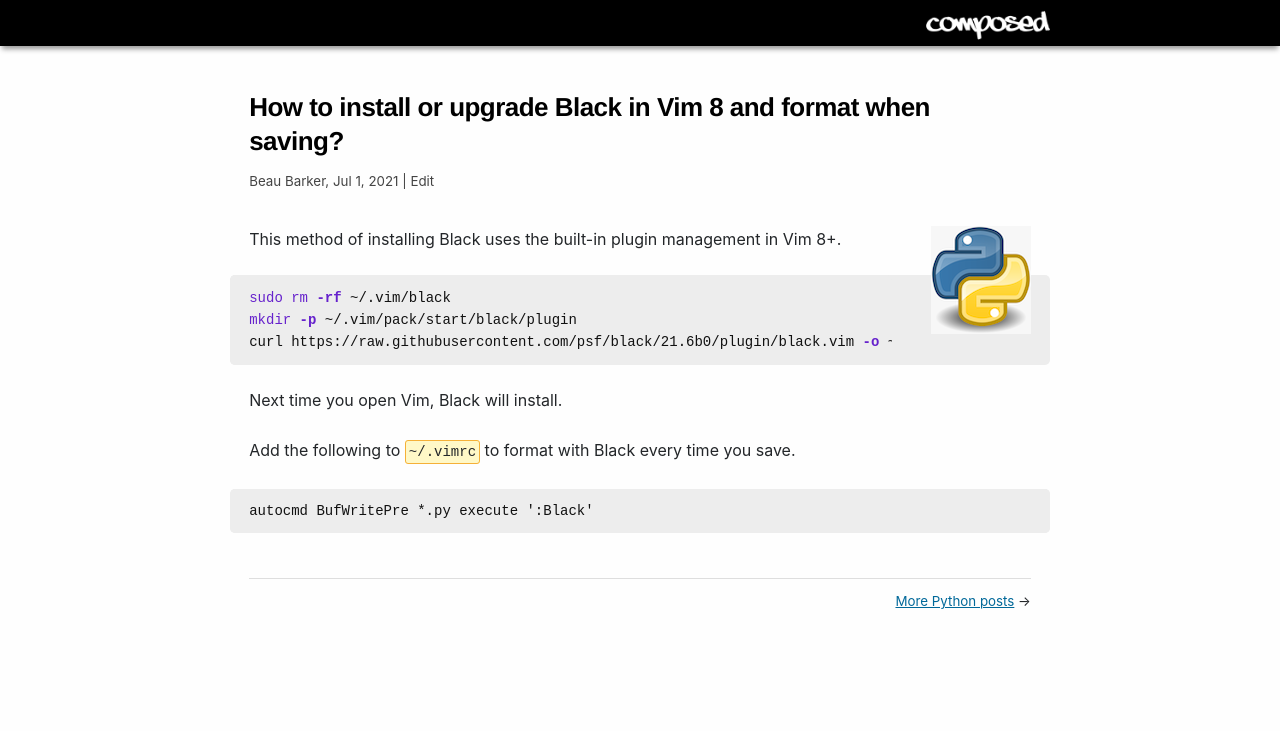
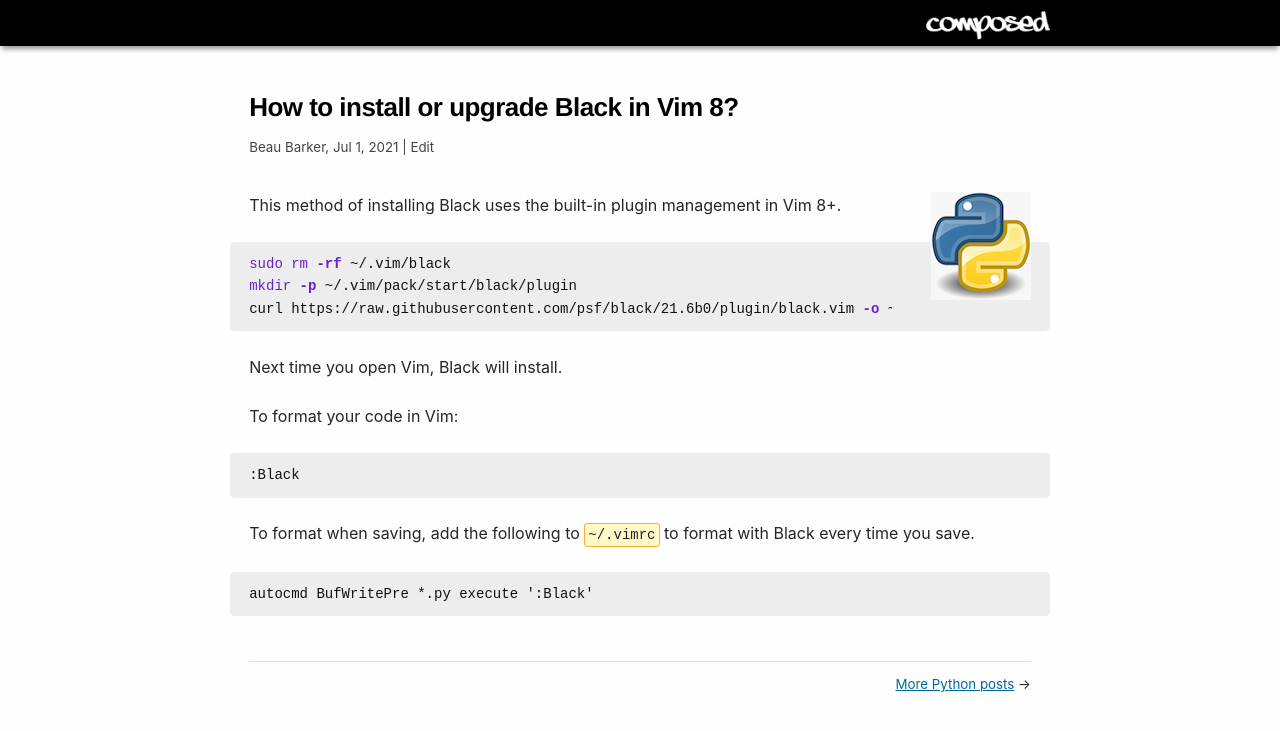
Before and after one commit to explodinglabs/explodinglabs.github.io, a Jekyll site: the page built from docs/_posts/python/2021-07-01-black-vim.markdown, in a window 1280 px wide. Shown: the top 731 px of the page. Built offline with Jekyll 4.4.1, drawn with Linux system fonts in a browser that asks for light colours.

Commit message:
Update 2021-07-01-black-vim.markdown

````diff
--- a/docs/_posts/python/2021-07-01-black-vim.markdown
+++ b/docs/_posts/python/2021-07-01-black-vim.markdown
@@ -1,7 +1,7 @@
 ---
 layout: post
 category: python
-title: How to install or upgrade Black in Vim 8 and format when saving?
+title: How to install or upgrade Black in Vim 8?
 permalink: /black-vim
 redirect_from:
     - /pylint
@@ -22,7 +22,12 @@
 
 Next time you open Vim, Black will install.
 
-Add the following to `~/.vimrc` to format with Black every time you save.
+To format your code in Vim:
+```
+:Black
+```
+
+To format when saving, add the following to `~/.vimrc` to format with Black every time you save.
 ```
 autocmd BufWritePre *.py execute ':Black'
 ```
````
